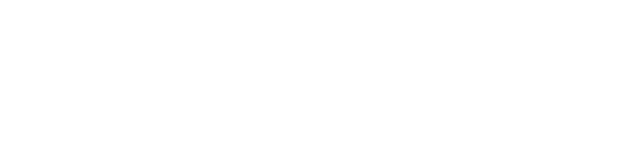
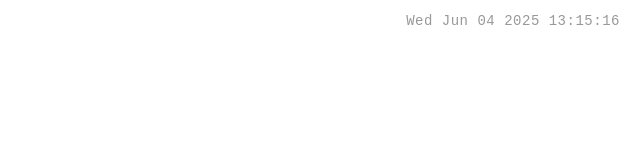
Before and after one commit to zhangxuanming/blank, a plain HTML site: page index.html in a window 1280 px wide. Shown: the whole page, without its empty margins (640-1280 px from the left). Drawn offline with Linux system fonts and the light colour scheme.

Commit message:
add time

```diff
--- a/index.html
+++ b/index.html
@@ -28,11 +28,20 @@
       padding: 5% 8%;
       white-space: pre-wrap;
     } */
-
+    #timeDisplay {
+      position: fixed;
+      top: 10px;
+      right: 20px;
+      font-size: 14px;
+      color: #999;
+      font-family: monospace;
+      z-index: 100;
+    }
 
   </style>
 </head>
 <body>
+  <div id="timeDisplay"></div>
   <div id="editor" contenteditable="true" data-placeholder="..."></div>
 
   <script>
@@ -230,6 +239,20 @@
     editor.addEventListener('input', updatePlaceholder);
     window.addEventListener('load', updatePlaceholder);
 
+    function updateTime() {
+      const now = new Date();
+      const y = now.getFullYear();
+      const m = String(now.getMonth() + 1).padStart(2, '0');
+      const d = String(now.getDate()).padStart(2, '0');
+      const h = String(now.getHours()).padStart(2, '0');
+      const min = String(now.getMinutes()).padStart(2, '0');
+      const timeStr = `${y}-${m}-${d} ${h}:${min}`;
+      // document.getElementById('timeDisplay').textContent = timeStr;
+      document.getElementById('timeDisplay').textContent = now.toString().replace(/GMT.*$/, '').trim(); // 显示完整时间
+    }
+    setInterval(updateTime, 1000); // 每 1 秒刷新一次
+    updateTime(); // 初次加载
+
   </script>
 </body>
 </html>
```
